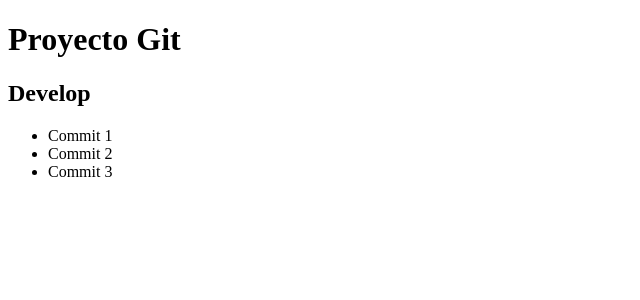
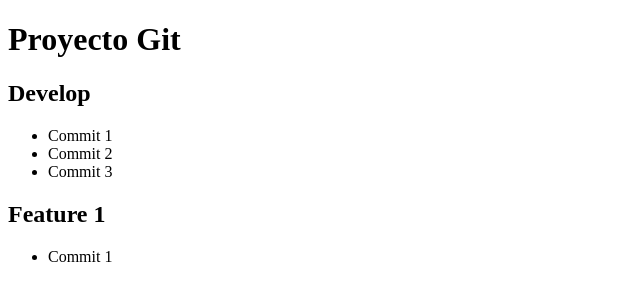
Before and after one commit to ManuelGalleg/TestGit, a plain HTML site: page index.html in a window 1280 px wide. Shown: the whole page, without its empty margins (0-640 px from the left). Drawn offline with Linux system fonts and the light colour scheme.

Commit message:
Creado commit1

```diff
--- a/index.html
+++ b/index.html
@@ -13,5 +13,10 @@
         <li>Commit 2</li>
         <li>Commit 3</li>
     </ul>
+
+    <h2>Feature 1</h2>
+    <ul>
+        <li>Commit 1</li>
+    </ul>
 </body>
 </html>
```
